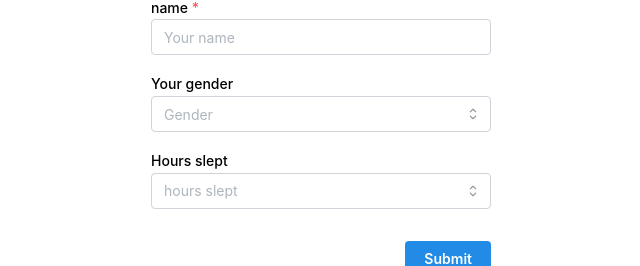
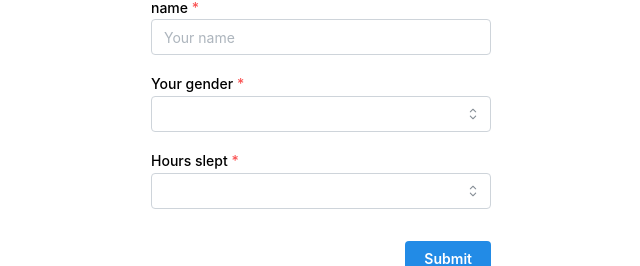
Before and after one commit to nickdasilva8/cy_full_stack_app, a Next.js app: page / in a window 1280 px wide. Shown: the part 176-442 px from the top of the page, without its empty margins (319-959 px from the left). Built offline with nearby package versions, Linux system fonts and the light colour scheme.

Commit message:
Mark required fields correctly. Remove place holder text.

```diff
--- a/components/SleepForm/SleepForm.tsx
+++ b/components/SleepForm/SleepForm.tsx
@@ -18,6 +18,7 @@ export const SleepForm: React.FunctionComponent = (): JSX.Element => {
       hoursSlept: '',
     },
 
+    // TODO:: use shared schema from Zod, which would allow for reuse of the schema in the backend
     validate: {
       name: (value) =>
         /^[A-Za-z\s]+$/.test(value) ? null : 'Name can only consistent of Letters and spaces',
@@ -42,8 +43,8 @@ export const SleepForm: React.FunctionComponent = (): JSX.Element => {
 
         <Select
           mt="md"
+          withAsterisk
           label="Your gender"
-          placeholder="Gender"
           // The Product team would be expected to have validated that these options are appropriate
           data={genderOptions}
           {...form.getInputProps('gender')}
@@ -51,8 +52,8 @@ export const SleepForm: React.FunctionComponent = (): JSX.Element => {
 
         <Select
           mt="md"
+          withAsterisk
           label="Hours slept"
-          placeholder="hours slept"
           data={hoursSleptOptions}
           {...form.getInputProps('hoursSlept')}
         />
```
